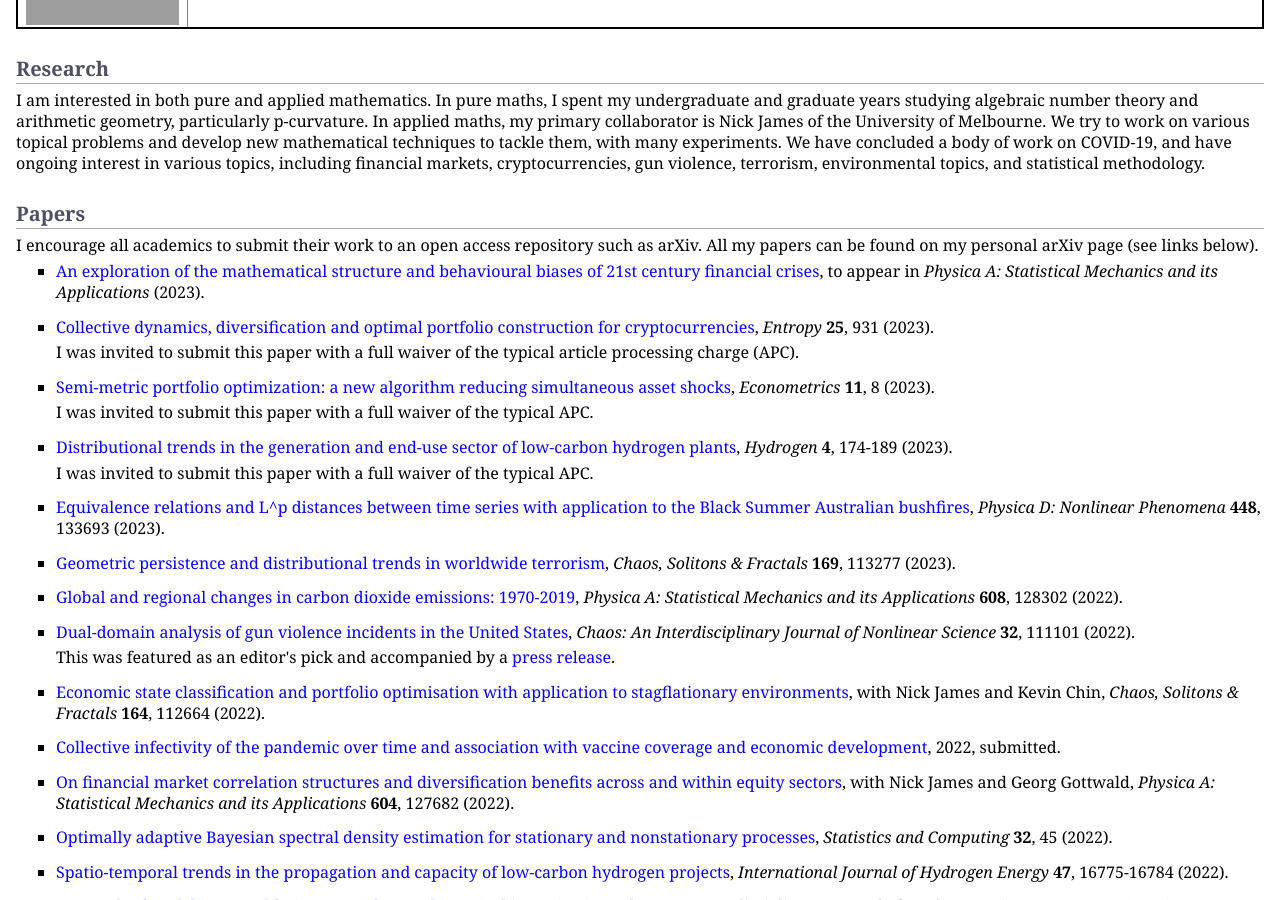
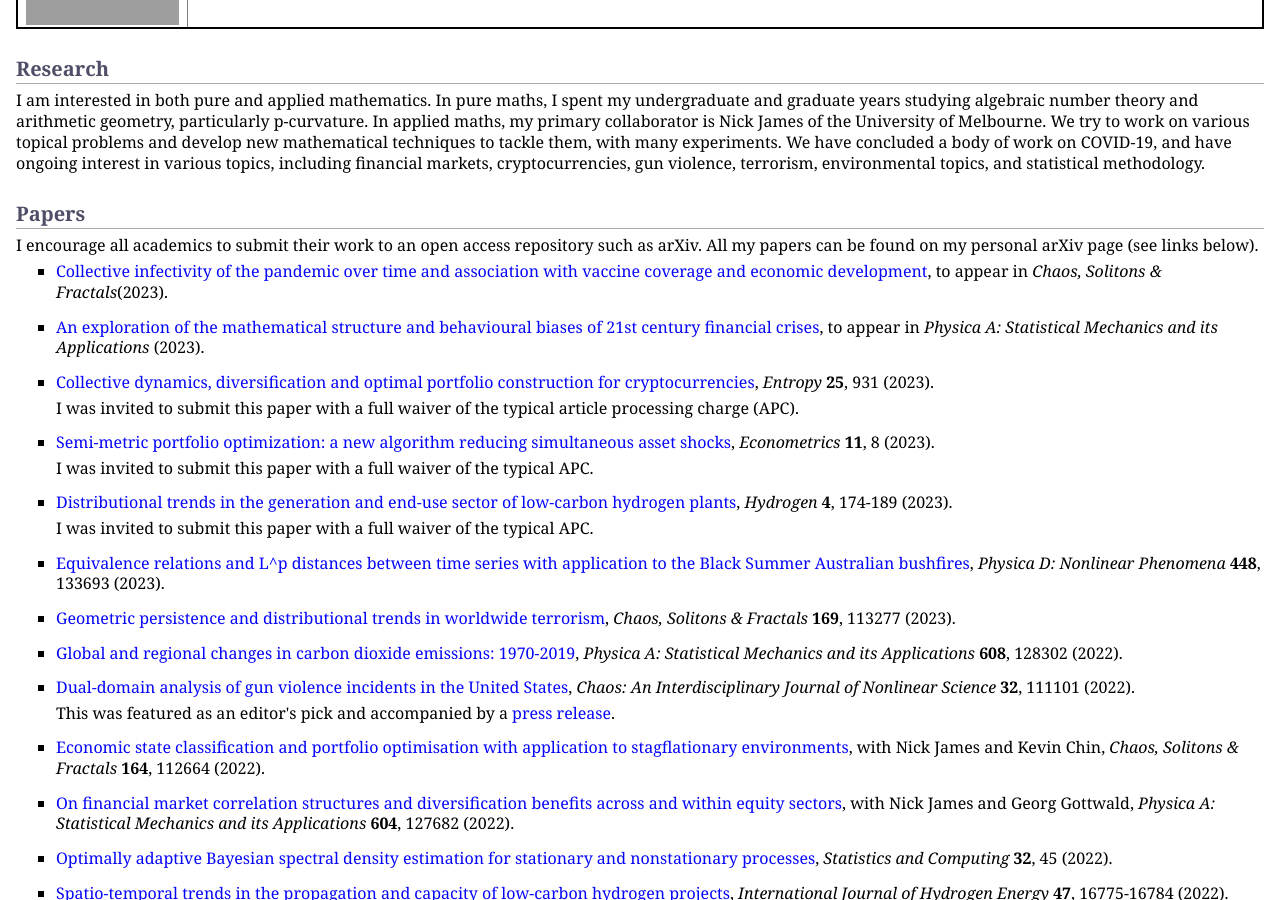
Before and after one commit to MaxMenzies/maxmenzies.com, a Jekyll site: the page index.html, which Jekyll copies as it is, in a window 1280 px wide and 900 px high, scrolled down 255 px. Built offline with Jekyll 4.4.1, drawn with Linux system fonts in a browser that asks for light colours; grey boxes are pictures that could not be loaded.

Commit message:
Update index.html

```diff
--- a/index.html
+++ b/index.html
@@ -40,6 +40,10 @@
 <h2>Papers</h2>
 <p>I encourage all academics to submit their work to an open access repository such as arXiv. All my papers can be found on my personal arXiv page (see links below).</p>
 <ul>
+<li><p><a href="https://arxiv.org/abs/2206.08504">Collective infectivity of the pandemic over time and association with vaccine coverage and economic development</a>, to appear in <i>Chaos, Solitons & Fractals</i>(2023).</p>
+</li>
+</ul>
+<ul>
 <li><p><a href="https://arxiv.org/abs/2307.15402">An exploration of the mathematical structure and behavioural biases of 21st century financial crises</a>, to appear in <i>Physica A: Statistical Mechanics and its Applications</i> (2023).</p>
 </li>
 </ul>
@@ -77,10 +81,6 @@
 </ul>
 <ul>
 <li><p><a href="https://www.sciencedirect.com/science/article/pii/S0960077922008438">Economic state classification and portfolio optimisation with application to stagflationary environments</a>, with Nick James and Kevin Chin, <i>Chaos, Solitons & Fractals</i> <b>164</b>, 112664 (2022).</p>
-</li>
-</ul>
-<ul>
-<li><p><a href="https://arxiv.org/abs/2206.08504">Collective infectivity of the pandemic over time and association with vaccine coverage and economic development</a>, 2022, submitted.</p>
 </li>
 </ul>
 <ul>
```
